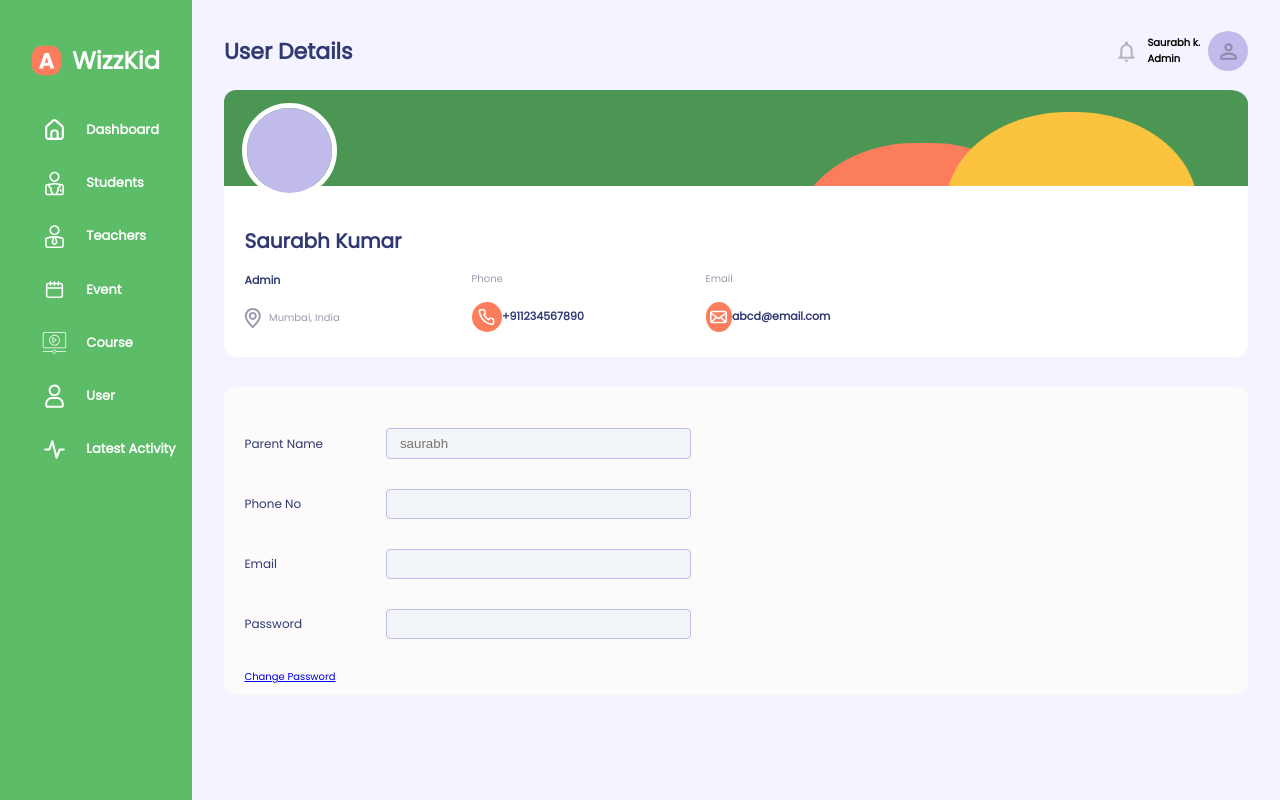
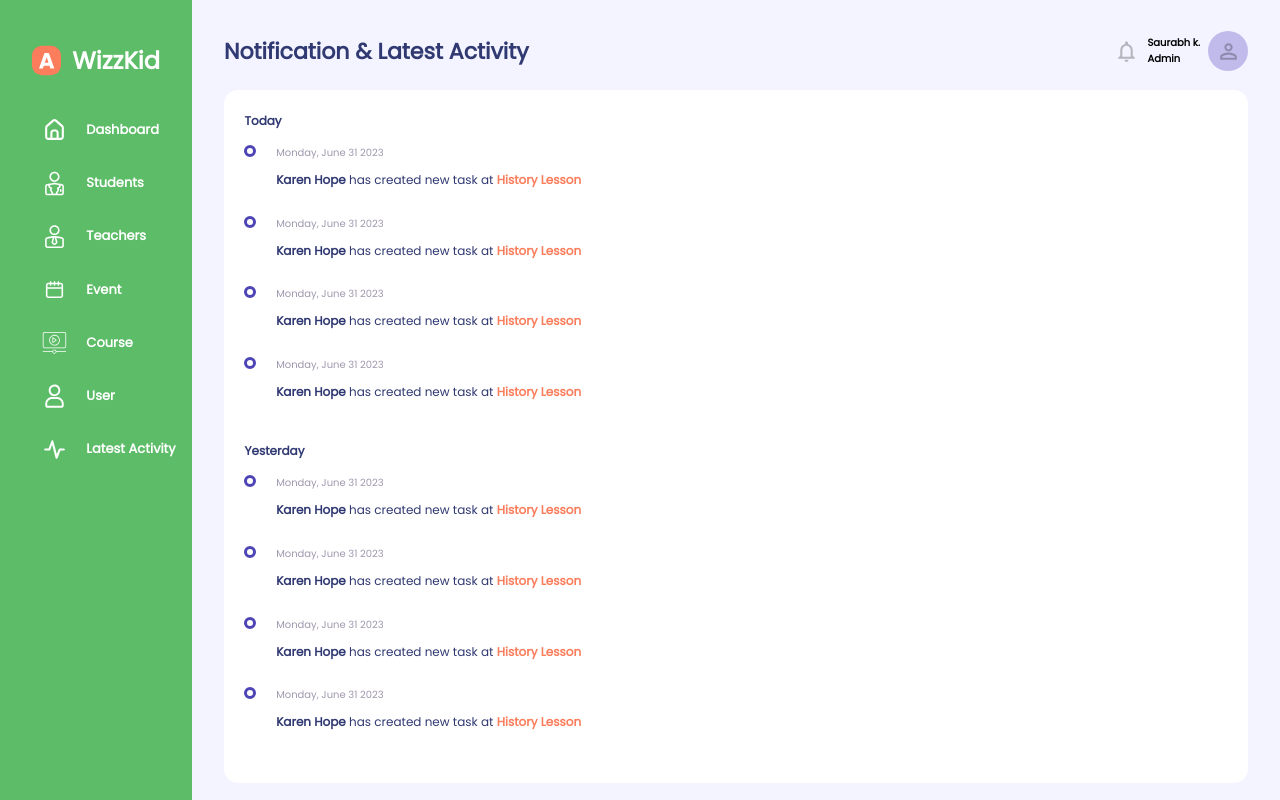
Before and after one commit to pesto-students/school-zila-frontend-team-monu, a React (Create React App) app: page / in a window 1280 px wide. Shown: the top 800 px of the page. Built offline with nearby package versions, Linux system fonts and the light colour scheme.

Commit message:
Create Latest Activity Page

```diff
--- a/src/App.js
+++ b/src/App.js
@@ -1,7 +1,8 @@
 import React from "react";
 import "./App.css";
-import LoginPage from "./components/Layouts/LandingPage/LoginPage";
-import UserDetails from "./components/Layouts/UserDetailsPage/UserDetails";
+// import LoginPage from "./components/Layouts/LandingPage/LoginPage";
+import LatestActivity from "./components/Layouts/LatestActivityPage/LatestActivity";
+// import UserDetails from "./components/Layouts/UserDetailsPage/UserDetails";
 // import LandingPage from "./components/Layouts/LandingPage/LandingPage";
 // import AnalysisLecture from "./components/Layouts/CoursePage/AnalysisLecture";
 // import Course from "./components/Layouts/CoursePage/Course";
@@ -14,7 +15,7 @@ function App() {
   // return <div>{false ? <Student /> : <Teacher />}</div>;
   return (
     <div className="rootDiv1">
-      <UserDetails />
+      <LatestActivity />
     </div>
   );
 }
--- /dev/null
+++ b/src/components/Common/Activity/Activity.css
@@ -0,0 +1,32 @@
+.activityContainer {
+  display: flex;
+  margin-top: 1.5%;
+}
+
+.activityTopContainer {
+  display: flex;
+  flex-direction: column;
+  margin-left: 2%;
+}
+
+.activityBulletPoint {
+  width: 6px;
+  height: 6px;
+  border: 3px solid #4d44b5;
+  border-radius: 50%;
+}
+
+.activityDate {
+  color: #a098ae;
+  margin-top: 0px;
+}
+
+.activity {
+  margin-top: 0px;
+  color: #303972;
+  font-size: 1.2rem;
+}
+
+.subject {
+  color: #fb7d5b;
+}
--- /dev/null
+++ b/src/components/Common/Activity/Activity.js
@@ -0,0 +1,14 @@
+import React from "react";
+import "./Activity.css";
+
+export default function Activity(props) {
+  return (
+    <div className="activityContainer">
+      <div className="activityBulletPoint" />
+      <div className="activityTopContainer">
+        <p className="activityDate">Monday, June 31 2023</p>
+        <p className="activity">{props.children}</p>
+      </div>
+    </div>
+  );
+}
--- /dev/null
+++ b/src/components/Common/ActivityComponent/ActivityComponent.css
@@ -0,0 +1,9 @@
+.activityDay > p {
+  color: #303972;
+  font-size: 1.2rem;
+  font-weight: bold;
+}
+
+.latestActivity {
+  margin-bottom: 3%;
+}
--- /dev/null
+++ b/src/components/Common/ActivityComponent/ActivityComponent.js
@@ -0,0 +1,29 @@
+import React from "react";
+import Activity from "../Activity/Activity";
+import "./ActivityComponent.css";
+
+export default function ActivityComponent(props) {
+  return (
+    <div className="latestActivity">
+      <div className="activityDay">
+        <p>{props.day}</p>
+      </div>
+      <Activity>
+        <strong className="owner">Karen Hope</strong> has created new task at{" "}
+        <strong className="subject">History Lesson</strong>
+      </Activity>
+      <Activity>
+        <strong className="owner">Karen Hope</strong> has created new task at{" "}
+        <strong className="subject">History Lesson</strong>
+      </Activity>
+      <Activity>
+        <strong className="owner">Karen Hope</strong> has created new task at{" "}
+        <strong className="subject">History Lesson</strong>
+      </Activity>
+      <Activity>
+        <strong className="owner">Karen Hope</strong> has created new task at{" "}
+        <strong className="subject">History Lesson</strong>
+      </Activity>
+    </div>
+  );
+}
--- /dev/null
+++ b/src/components/Layouts/LatestActivityPage/LatestActivity.css
@@ -0,0 +1,67 @@
+.mainContainer {
+  display: flex;
+  justify-content: flex-start;
+}
+
+.middleContainer {
+  width: 100%;
+  margin: 1% 2.5% 0 17.5%;
+}
+
+.mainMiddleContainer {
+  display: flex;
+  justify-content: flex-end;
+  width: 100%;
+}
+
+.subjects {
+  padding: 0 2.5% 0 2.5%;
+  background-color: white;
+  width: 92.5%;
+  border-radius: 15px;
+  height: fit-content;
+  margin-bottom: 2.5%;
+}
+
+.subjectHeader {
+  display: flex;
+  justify-content: space-between;
+}
+
+.subjectHeader > p {
+  font-size: 1.5rem;
+  font-weight: bold;
+  color: #303972;
+}
+
+.subjectTab {
+  display: flex;
+  width: 20%;
+  justify-content: space-between;
+}
+
+.subjectTab > p {
+  font-weight: bold;
+  font-size: 0.9rem;
+  padding: 5%;
+  color: #a098ae;
+}
+
+.activeSubjectTab {
+  font-weight: bold;
+  font-size: 0.9rem;
+  color: #5dbc67 !important;
+  border-bottom: 2px solid #5dbc67;
+  padding: 5%;
+}
+
+.subjectDetails {
+  width: 100%;
+  padding: 2% 0 2% 0;
+}
+
+.latestActivityContainer {
+  background-color: white;
+  padding: 1% 2% 1% 2%;
+  border-radius: 14px;
+}
--- /dev/null
+++ b/src/components/Layouts/LatestActivityPage/LatestActivity.js
@@ -0,0 +1,26 @@
+import React from "react";
+import ActivityComponent from "../../Common/ActivityComponent/ActivityComponent";
+import Footer from "../../Common/Footer/Footer";
+import SideBar from "../../Common/SideBar/SideBar";
+import TopBar from "../../Common/TopBar/TopBar";
+import "./LatestActivity.css";
+
+export default function LatestActivity() {
+  return (
+    <>
+      <div className="mainContainer">
+        <SideBar />
+        <div className="mainMiddleContainer">
+          <div className="middleContainer">
+            <TopBar title="Notification & Latest Activity" />
+            <div className="latestActivityContainer">
+              <ActivityComponent day="Today" />
+              <ActivityComponent day="Yesterday" />
+            </div>
+          </div>
+        </div>
+      </div>
+      <Footer />
+    </>
+  );
+}
```
